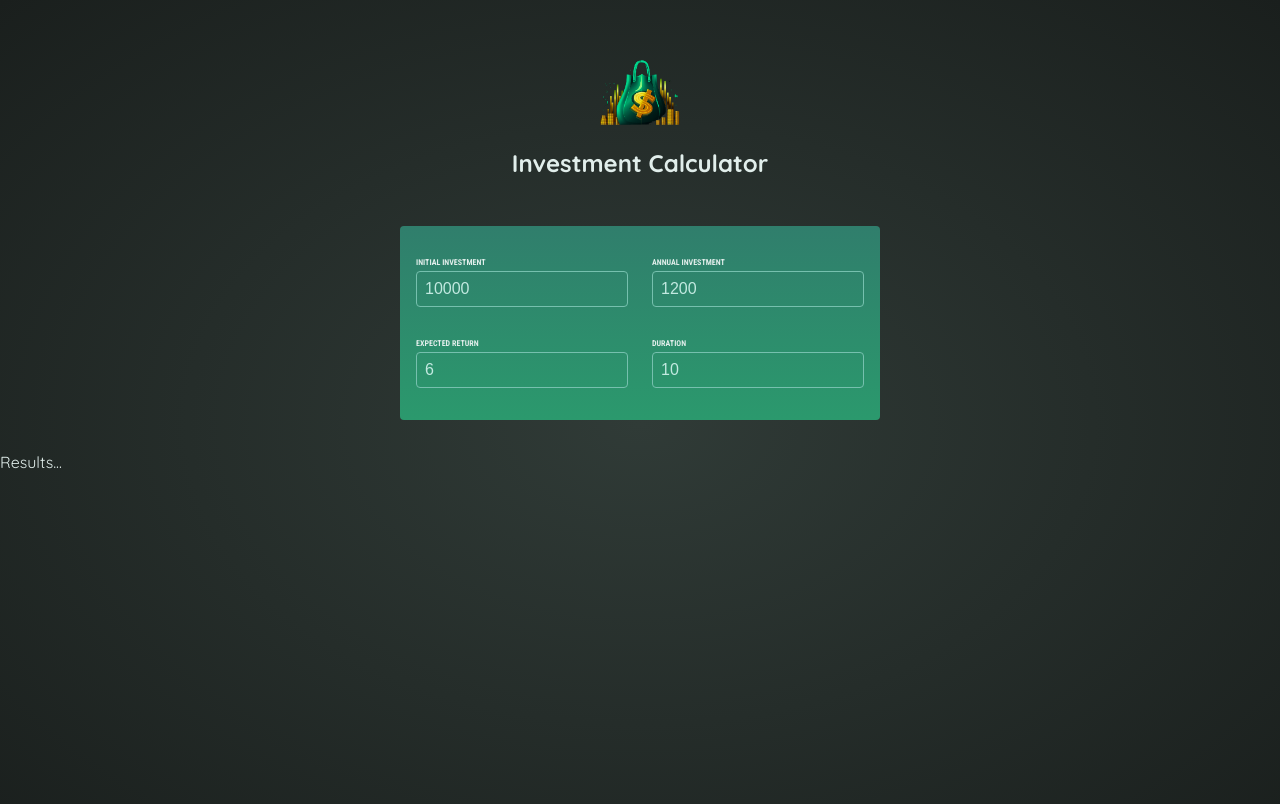
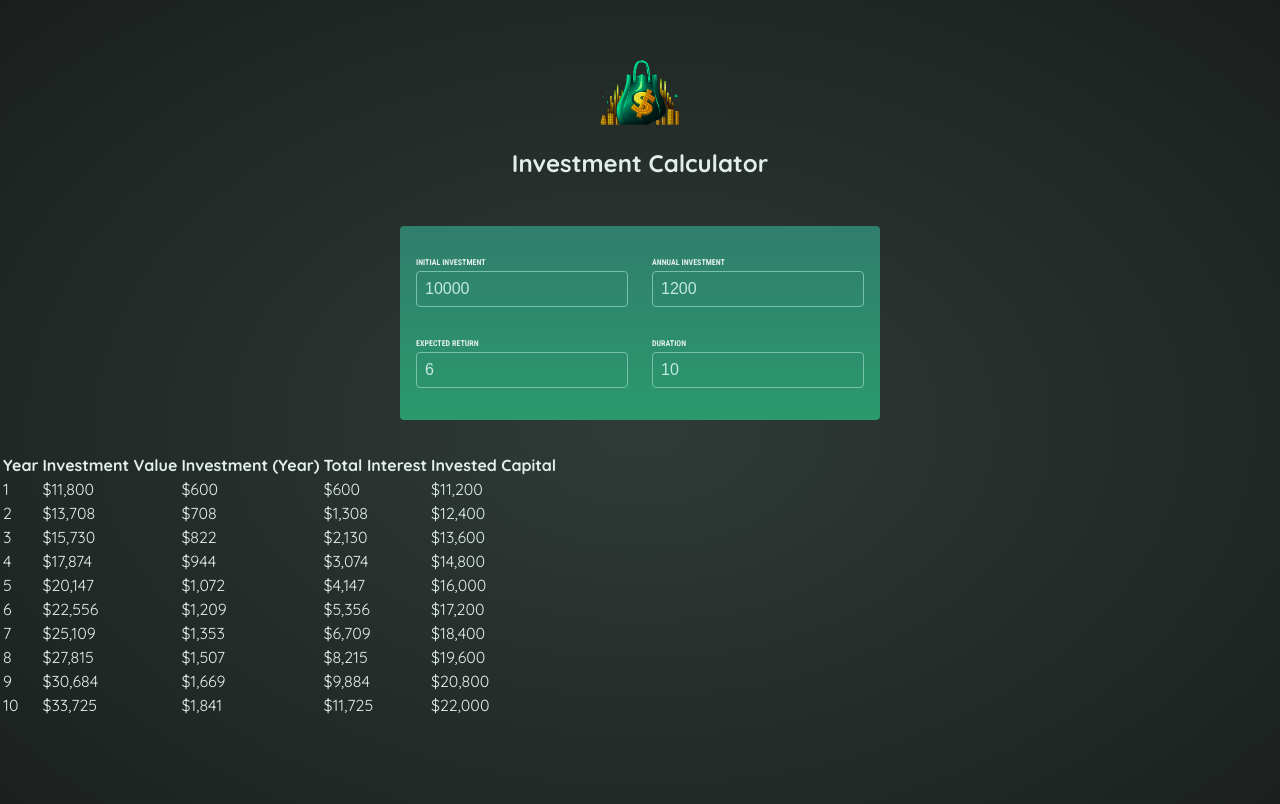
Before and after one commit to buckmelton/react-investment-calculator, a React (Vite) app: page / in a window 1280 px wide. Shown: the top 804 px of the page. Built offline with nearby package versions, Linux system fonts and the light colour scheme.

Commit message:
Add yearly investment results table

```diff
--- a/src/components/Results.jsx
+++ b/src/components/Results.jsx
@@ -1,7 +1,41 @@
-import { calculateInvestmentResults } from '../util/investment';
+import { calculateInvestmentResults, formatter } from '../util/investment';
 
 export default function Results({ userInput }) {
   const resultsData = calculateInvestmentResults(userInput);
+  const initialInvestment =
+    resultsData[0].valueEndOfYear -
+    resultsData[0].annualInvestment -
+    resultsData[0].interest;
+
   console.log(resultsData);
-  return (<p>Results...</p>);
+  return (
+    <table>
+      <thead>
+        <tr>
+          <th>Year</th>
+          <th>Investment Value</th>
+          <th>Investment (Year)</th>
+          <th>Total Interest</th>
+          <th>Invested Capital</th>
+        </tr>
+      </thead>
+      <tbody>
+        {resultsData.map((yearData) => {
+
+          const totalInterest = yearData.valueEndOfYear - initialInvestment - (yearData.annualInvestment * yearData.year);
+          const investedCapital = initialInvestment + (yearData.annualInvestment * yearData.year);
+
+          return (
+            <tr key={yearData.year}>
+              <td>{yearData.year}</td>
+              <td>{formatter.format(yearData.valueEndOfYear)}</td>
+              <td>{formatter.format(yearData.interest)}</td>
+              <td>{formatter.format(totalInterest)}</td>
+              <td>{formatter.format(investedCapital)}</td>
+            </tr>
+          );
+        })}
+      </tbody>
+    </table>
+  );
 }
```
